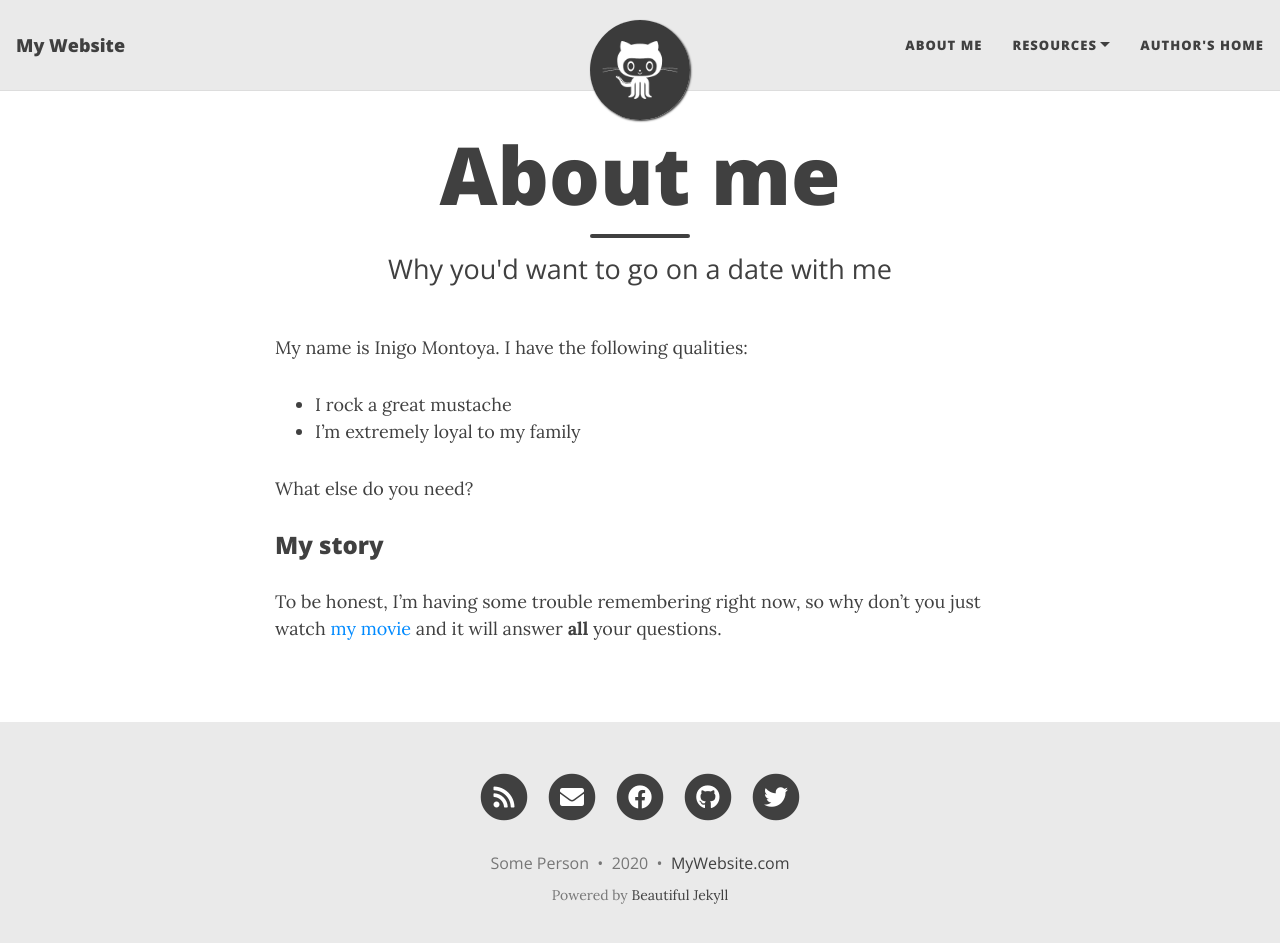
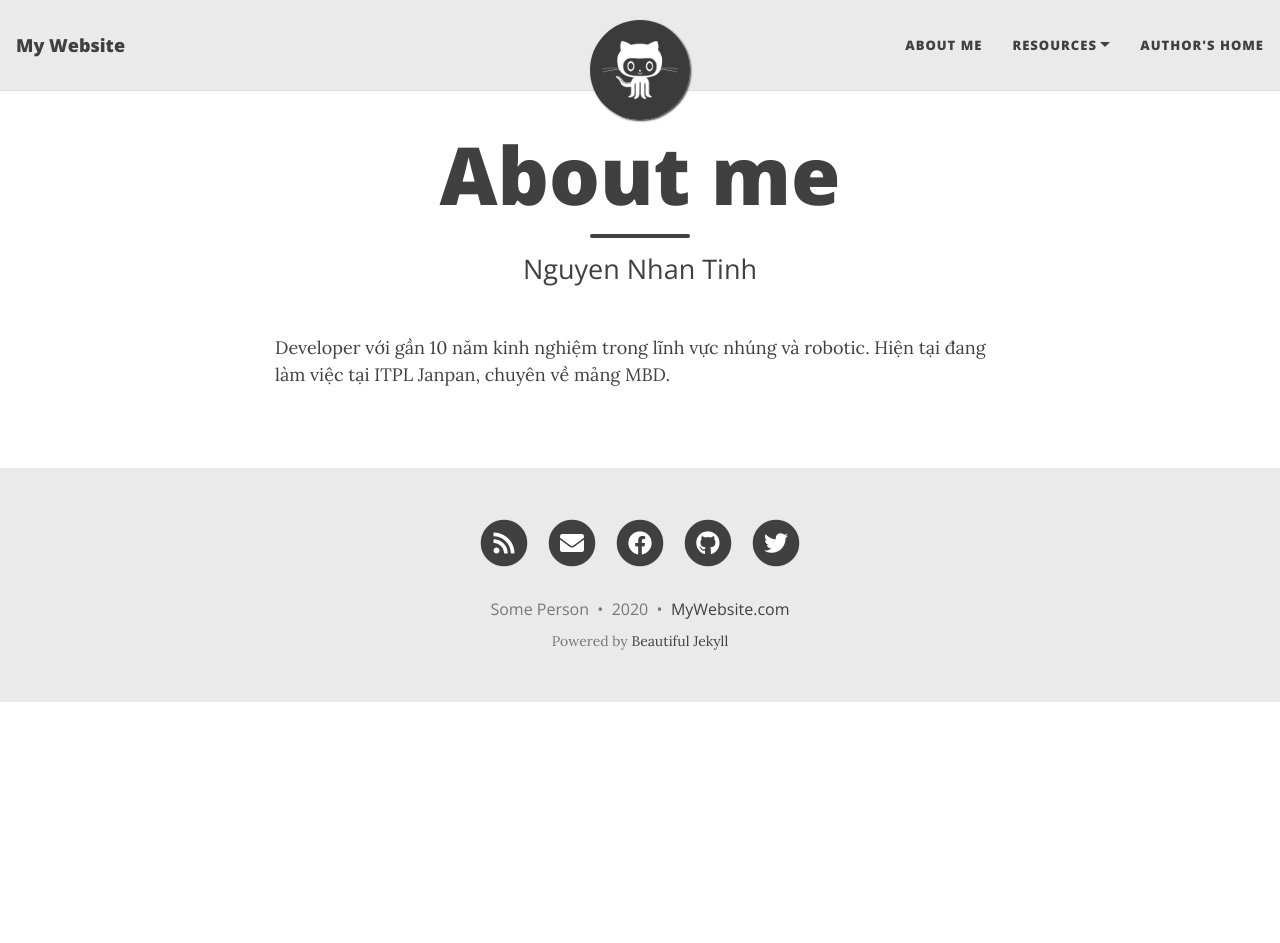
Before and after one commit to tinhnn/tinhnn.github.io, a Jekyll site: the page built from aboutme.md, in a window 1280 px wide and 956 px high. Shown: the top 943 px of the window. Built offline with Jekyll 4.4.1, drawn with Linux system fonts in a browser that asks for light colours; nearby versions of some CDN libraries.

Commit message:
Update aboutme.md

```diff
--- a/aboutme.md
+++ b/aboutme.md
@@ -1,16 +1,8 @@
 ---
 layout: page
 title: About me
-subtitle: Why you'd want to go on a date with me
+subtitle: Nguyen Nhan Tinh
 ---
 
-My name is Inigo Montoya. I have the following qualities:
-
-- I rock a great mustache
-- I'm extremely loyal to my family
-
-What else do you need?
-
-### My story
-
-To be honest, I'm having some trouble remembering right now, so why don't you just watch [my movie](https://en.wikipedia.org/wiki/The_Princess_Bride_%28film%29) and it will answer **all** your questions.
+Developer với gần 10 năm kinh nghiệm trong lĩnh vực nhúng và robotic.
+Hiện tại đang làm việc tại ITPL Janpan, chuyên về mảng MBD.
```
